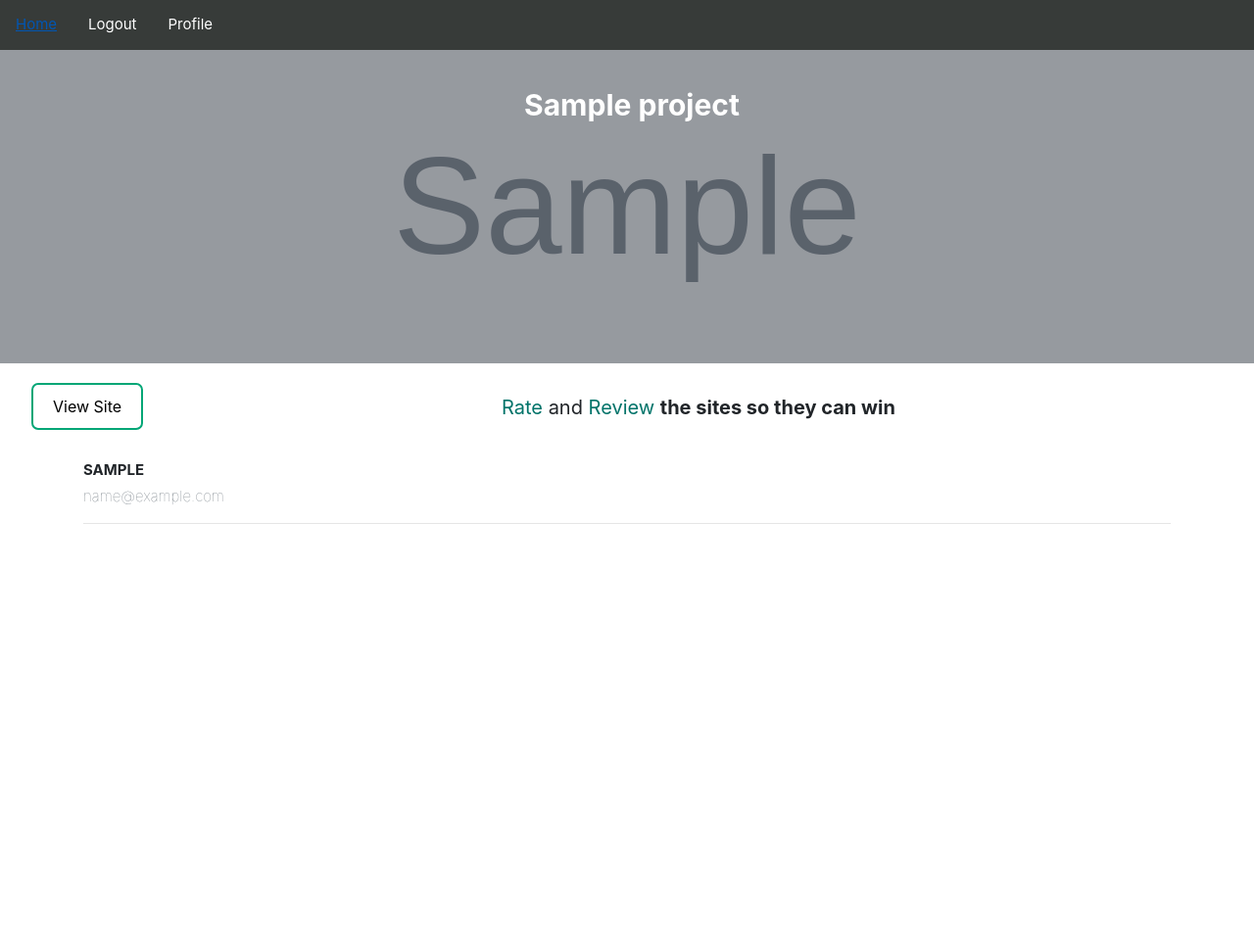
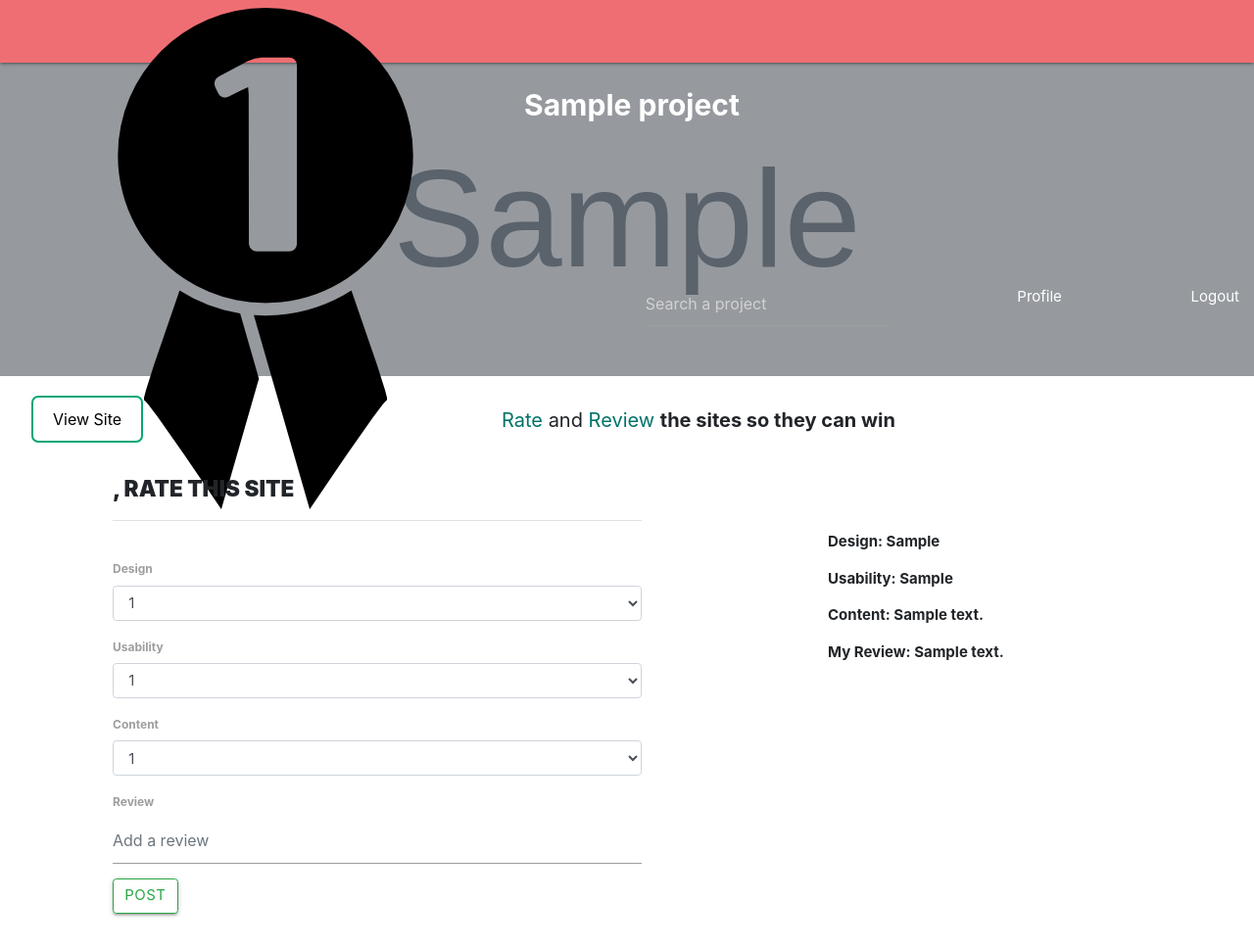
Before and after one commit to duncan-chege/myawards, a Django app: page /review/1 in a window 1280 px wide. Shown: the whole page at 98% size. Before the commit the page ends 535 px from the top, so only its background shows below. Run offline with Django 3.2, Linux system fonts and the light colour scheme; tables that the repository leaves empty hold one stand-in row (values such as "Sample post"); grey boxes marked "Sample" are stand-in pictures; some libraries are stand-ins or nearby versions.

Commit message:
add changes

```diff
--- a/awards/admin.py
+++ b/awards/admin.py
@@ -1,5 +1,6 @@
 from django.contrib import admin
-from .models import Project,Profile
+from .models import Project,Profile,Review
 
 admin.site.register(Project)
 admin.site.register(Profile)
+admin.site.register(Review)
--- a/awards/forms.py
+++ b/awards/forms.py
@@ -1,8 +1,9 @@
 from django import forms
 from django.contrib.auth.models import User
 from django.contrib.auth.forms import UserCreationForm
-from .models import Project
+from .models import *
 
+INTEGER_CHOICES= [tuple([x,x]) for x in range(1,6)]
 
 class UserRegisterForm(UserCreationForm):
     email = forms.EmailField()
@@ -15,3 +16,14 @@ class ProjectPostForm(forms.ModelForm):
     class Meta:
         model = Project
         fields = ['title','description','image_path','website_link']
+
+class ReviewForm(forms.ModelForm):
+    class Meta:
+        model = Review
+        exclude = ['username','project']
+        widgets = {
+            'design': forms.Select(choices=INTEGER_CHOICES),
+            'usability': forms.Select(choices=INTEGER_CHOICES),
+            'content': forms.Select(choices=INTEGER_CHOICES),
+            'review': forms.TextInput(attrs={'placeholder':'Add a review'})
+        }
--- a/awards/models.py
+++ b/awards/models.py
@@ -21,7 +21,10 @@ class Profile(models.Model):
     def __str__(self):
         return f"{self.user.username}'s Profile"
 
-class Criteria(models.Model):
-    design = models.ManyToManyField(User, related_name='design', blank=True)
-    usability = models.ManyToManyField(User, related_name='usability', blank=True)
-    content = models.ManyToManyField(User, related_name='content', blank=True)
+class Review(models.Model):
+    username= models.ForeignKey(User)
+    design= models.CharField(max_length=2)
+    usability= models.CharField(max_length=2)
+    content= models.CharField(max_length=2)
+    review = models.TextField(max_length=100,null=True)
+    project = models.ForeignKey(Project)
--- a/awards/static/css/mbase.css
+++ /dev/null
@@ -1,19 +0,0 @@
-.nav {
-    list-style-type: none;
-    margin: 0;
-    padding: 0;
-    overflow: hidden;
-    background-color: rgb(55, 59, 57);
-  }
-
-  li {
-    float: left;
-  }
-
-   li a {
-    display: block;
-    color: white;
-    text-align: center;
-    padding: 14px 16px;
-    text-decoration: none;
-  }
--- a/awards/static/css/review.css
+++ b/awards/static/css/review.css
@@ -60,4 +60,9 @@
 }
 .sxn{
   margin-top: 30px;
+  margin-left: 30px;
 }
+.answers{
+  margin-top: 90px;
+  margin-left: 160px;
+}
--- a/awards/templates/mbase.html
+++ b/awards/templates/mbase.html
@@ -21,11 +21,17 @@
 </head>
 
 <body>
-    <ul class="nav">
-        <li><a href="{% url 'feed' %}">Home</a></li>
-        <li style="float:right"><a href="{% url 'login' %}">Logout</a></li>
-        <li style="float:right"><a class="active" href="{% url 'profile' user.id %}">Profile</a></li>
-    </ul>
+
+    <nav class="navbar">
+        <section class="logo-section"><a href="{% url 'feed' %}"><img class="logo" src="/static/favicon.ico"/></a>
+          <div></div><p class="logoname">Pongezzi</p>
+        </section>
+        <form class="search-section" role="search" action="#">
+          <input class="input-search" type="search" name="search" placeholder="Search a project"/>
+        </form>
+        <section class="icons-section"><a href="{% url 'profile' user.id %}">Profile</a></section>
+        <section class="icons-section2"><a href="{% url 'login' %}">Logout</a></section>
+      </nav>
 
     {% block content %}
 
--- a/awards/templates/review.html
+++ b/awards/templates/review.html
@@ -1,4 +1,5 @@
 {% extends 'mbase.html' %}
+{% load bootstrap4 %}
 {% block content %}
 {% load static %}
 
@@ -27,15 +28,37 @@
 
 <div class="container">
     <div class="row">
-        <div class="col-md-12 sxn">
+        <div class="col-md-6 sxn">
+            <form action="{% url 'review' projo.id %}" method="POST">
+                {% csrf_token %}
+                <fieldset class="form-group form">
+                    <legend class="border-bottom mb-4">
+                        <p class="name"><b>{{auser.username}}, RATE THIS SITE </b></p>
+                    </legend>
 
-            {% for a in auser %}
-            <p class="name"> {{a.username}}</p>
-            <p class="text-secondary email"> {{a.email}}</p>
-            <hr>
+                </fieldset>
+
+                <!--passing project id to view so that we query the project table and the get the project being reviewed so that we assign it to our project field in review table-->
+                <input type="hidden" name="review_id" value='{{projo.id}}'>
+
+                {% bootstrap_form reviewform %}
+                <div class="form-group form">
+                    <button class="btn btn-outline-success" type="submit">Post</button>
+                </div>
+            </form>
+        </div>
+
+        <div class="col-md-3 answers">
+            {% for r in reviews  %}
+            <p> Design: {{r.design}} </p>
+            <p> Usability: {{r.usability}} </p>
+            <p> Content: {{r.content}} </p>
+            <p> My Review: {{r.review}} </p>
             {% endfor %}
+        </div>
 
-        </div>
+        <hr>
+
     </div>
 </div>
 {% endblock %}
--- a/awards/views.py
+++ b/awards/views.py
@@ -45,5 +45,21 @@ def post(request):
 
 def review(request,id):
     projo = Project.objects.get(id=id)
-    auser = User.objects.all()
-    return render(request, 'review.html',{'projo':projo, 'auser': auser})
+    auser = request.user
+    reviews = Review.objects.filter(project=projo)
+
+    if request.method == 'POST':
+        reviewform = ReviewForm(request.POST)
+        if reviewform.is_valid():
+            project_id =int(request.POST.get('review_id'))
+            project = Project.objects.get(id = project_id)
+            review = reviewform.save(commit=False)
+            review.username = request.user
+            review.project = project
+            review.save()
+        return redirect ('review', projo.id)
+    else:
+        reviewform = ReviewForm()
+
+    print(reviews)
+    return render(request, 'review.html',{'projo':projo, 'auser': auser, 'reviewform':reviewform, 'reviews':reviews})
```
Also changed, not shown: awards/migrations/0004_auto_20190320_1004.py (added), awards/migrations/0005_review.py (added), awards/migrations/0006_review_review.py (added), awards/migrations/0007_auto_20190320_1032.py (added), media/project_images/niko.png (renamed from media/project_images/Screenshot_from_2019-03-17_14-56-56.png), media/project_images/niko_PDTNfVt.png (added).
